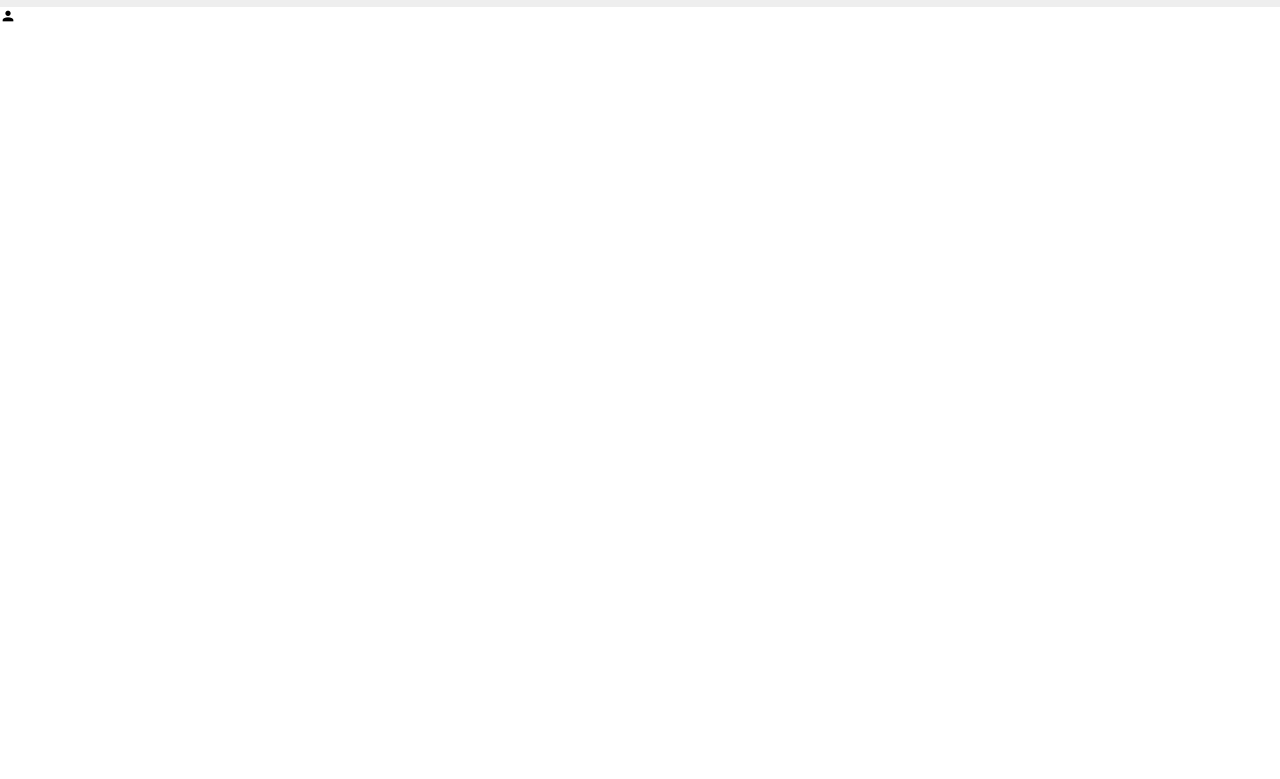
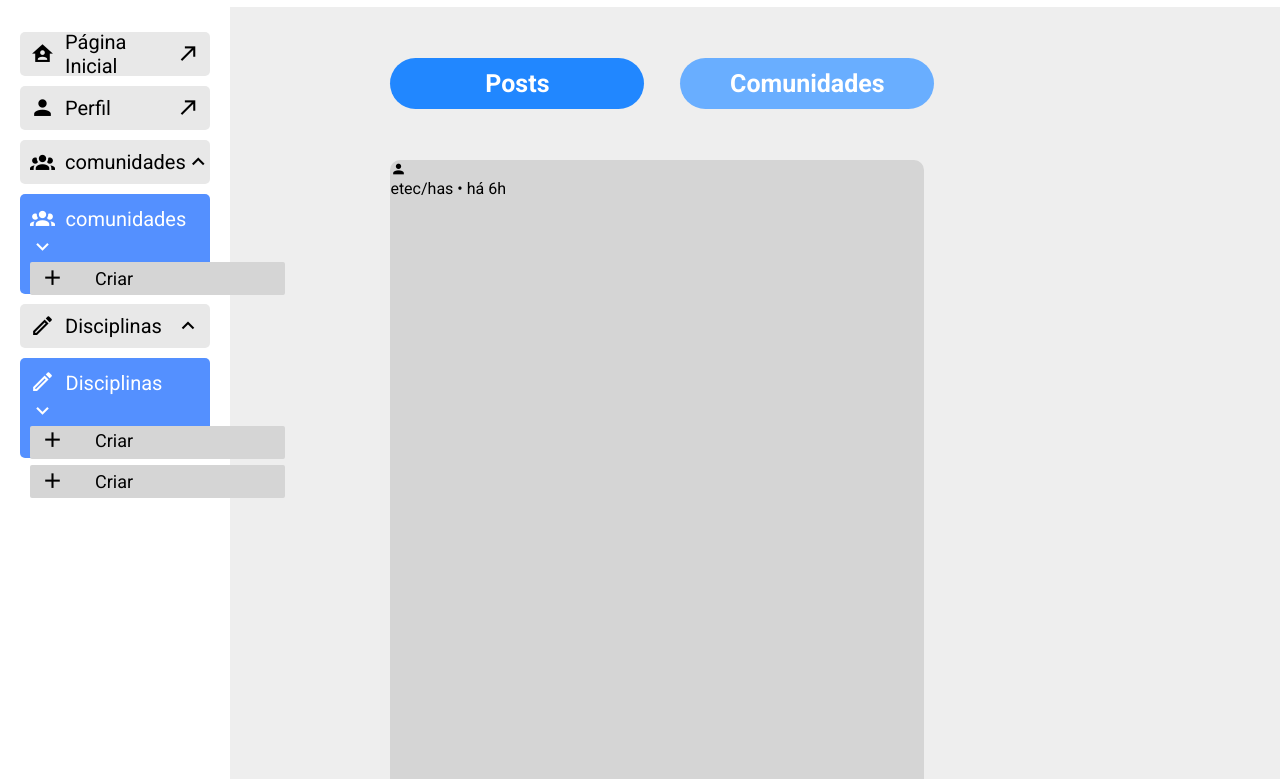
Before and after one commit to Vitto633/LearnInFlow, a plain HTML site: page index.html in a window 1280 px wide. Shown: the part 103-882 px from the top of the page. Before the commit the page ends 800 px from the top, so only its background shows below. Drawn offline with Linux system fonts and the light colour scheme.

Commit message:
feat:side bar

```diff
--- a/assets/css/style.css
+++ b/assets/css/style.css
@@ -1,13 +1,20 @@
 @import url('https://fonts.googleapis.com/css2?family=Roboto:ital,wght@0,100;0,300;0,400;0,500;0,700;0,900;1,100;1,300;1,400;1,500;1,700;1,900&display=swap');
+@import url('https://fonts.googleapis.com/css2?family=Roboto+Mono:ital,wght@0,100..700;1,100..700&display=swap');
 
 *{
   box-sizing: border-box;
   margin: 0;
   padding: 0;
+  font-family: 'Roboto';
 }
 
 body{
-  font-family: 'Roboto';
+  background-color: #eee;
+  /* display: flex; */
+}
+
+#divisao{
+  display: flex;
 }
 
 #logoNavBar{
@@ -28,7 +35,7 @@ body{
   text-align: center;
   align-items: center;
   padding: 10px;
-  background-color: #eee;
+  background-color: white;
 }
 
 #navBar img{
@@ -49,7 +56,7 @@ body{
 #btnCadastro{
   width: 145px;
   height: 45px;
-  font-weight: bold;
+  /* font-weight: bold;  */
   cursor: pointer;
   margin: auto;
   color: white;
@@ -57,6 +64,7 @@ body{
   border: none;
   border-radius: 5px;
   font-size: 18px;
+  margin-right: 10px;
 }
 
 #btnEntrar{
@@ -66,8 +74,131 @@ body{
   border-radius: 5px;
   border: none;
   font-size: 18px;
-  font-weight: bold;
+  /* font-weight: bolder; */
   color: white;
   margin: auto;
   cursor: pointer;
 }
+
+#sideBar{
+  display: inline-block;
+  flex-flow: column wrap;
+  background-color: white;
+  width: 18%;
+  height: 1000px;
+  padding: 15px;
+
+}
+
+.areaBtnSide{
+  display: flex;
+  width: 95%;
+  background-color: #E8E8E8;
+  margin: auto auto;
+  height: 44px;
+  padding: 10px;
+  align-items: center;
+  border-radius: 5px;
+  margin-top: 10px;
+}
+
+.iconeSide{
+  flex: 10%;
+  /* padding: 5px; */
+  font-size: 25px;
+}
+
+.textoSide{
+  flex: 80%;
+  font-size: 20px;
+  padding-left: 10px;
+}
+
+.iconeFlecha{
+  flex: 10%;
+  font-size: 25px;
+}
+
+.click{
+  background-color: #5490ff;
+  color: white;
+  display: flex;
+  flex-flow: row wrap;
+  height: 100px;
+}
+
+.liCriarComunidade{
+  display: flex;
+  flex-flow: column;
+}
+
+.areaBtnInside{
+  background-color: #d5d5d5;
+  border-radius: 2px;
+  display: flex;
+  color: black;
+  flex-flow: wrap;
+  gap: 10px;
+  height: 33px;
+  width: 255px;
+  text-align: center;
+  align-items: center;
+}
+
+.textoInside{
+  font-size: 18px;
+  padding-left: 20px;
+}
+
+.iconeInside{
+  font-size: 25px;
+  padding-left: 10px;
+}
+
+.disciplinasClick{
+  background-color: #5490ff;
+  color: white;
+  display: flex;
+  flex-flow: row wrap;
+  height: 100px;
+}
+
+header{
+  margin-left: 160px;
+  width: 82%;
+}
+
+#btnsHeader{
+  margin-top: 51px;
+  margin-bottom: 51px;
+}
+#btnPosts{
+  border: none;
+  background-color: #2187FF;
+  border-radius: 70px;
+  width: 254px;
+  height: 51px;
+  font-size: 25px;
+  color: white;
+  font-weight: bold;
+}
+
+#btnComunidades{
+  margin-left: 32px;
+  border: none;
+  background-color: #69AEFF;
+  border-radius: 70px;
+  width: 254px;
+  font-size: 25px;
+  font-weight: bold;
+  color: white;
+  height: 51px;
+}
+
+.containerPost{
+  width: 60%;
+  background-color: #d5d5d5;
+  height: 675px;
+  border-radius: 10px;
+
+}
--- a/index.html
+++ b/index.html
@@ -6,6 +6,7 @@
   <title>LearnInFlow</title>
   <link rel="stylesheet" href="https://cdn.jsdelivr.net/npm/@mdi/font@6.5.95/css/materialdesignicons.min.css">
   <link rel="stylesheet" href="assets/css/style.css">
+  <link rel="icon"  href="assets/img/minLogo.png">
 </head>
 <body>
   <nav id="navBar">
@@ -20,7 +21,105 @@
       <button id="btnEntrar">entrar</button>
     </div>
   </nav>
-  <i class="mdi mdi-account"></i>
+  <div id="divisao">
+<section id="sideBar">
+    <div class="areaBtnSide">
+      <div class="iconeSide">
+        <i class="mdi mdi-home-account"></i>
+      </div>
+      <div class="textoSide"><p>Página Inicial</p></div>
+      <div class="iconeFlecha">
+        <span class="mdi mdi-arrow-top-right"></span>
+      </div>
+    </div>
+
+     <div class="areaBtnSide">
+      <div class="iconeSide">
+      <i class="mdi mdi-account"></i>
+      </div>
+      <div class="textoSide"><p>Perfil</p></div>
+      <div class="iconeFlecha">
+        <span class="mdi mdi-arrow-top-right"></span>
+      </div>
+      </div>
+
+      <div class="areaBtnSide">
+      <div class="iconeSide">
+      <i class="mdi mdi-account-group"></i>
+      </div>
+      <div class="textoSide"><p>comunidades </p></div>
+      <div class="iconeFlecha">
+        <span class="mdi mdi-chevron-up"></span>
+      </div>
+      </div>
+
+      <div class="areaBtnSide click">
+      <div class="iconeSide" >
+      <i class="mdi mdi-account-group"></i>
+      </div>
+      <div class="textoSide"><p>comunidades</p></div>
+      <div class="iconeFlecha">
+        <span class="mdi mdi-chevron-down"></span>
+      </div >
+        <div>
+          <div class="areaBtnInside click">
+            <div class="iconeInside" >
+            <i class="mdi mdi-plus"></i>
+            </div>
+            <div class="textoInside"><p>Criar</p></div>
+        </div>
+      </div>
+      </div>
+
+      <div class="areaBtnSide">
+        <div class="iconeSide">
+        <i class="mdi mdi-pencil-outline"></i>
+        </div>
+        <div class="textoSide"><p>Disciplinas</p></div>
+        <div class="iconeFlecha">
+          <span class="mdi mdi-chevron-up"></span>
+        </div>
+        </div>
+
+        <div class="areaBtnSide disciplinasClick">
+        <div class="iconeSide" >
+        <i class="mdi mdi-pencil-outline"></i>
+        </div>
+        <div class="textoSide"><p>Disciplinas</p></div>
+        <div class="iconeFlecha">
+          <span class="mdi mdi-chevron-down"></span>
+        </div >
+          <div>
+            <div class="areaBtnInside click">
+              <div class="iconeInside" >
+              <i class="mdi mdi-plus"></i>
+              </div>
+              <div class="textoInside"><p>Criar</p></div>
+              <div class="areaBtnInside click">
+                <div class="iconeInside" >
+                <i class="mdi mdi-plus"></i>
+                </div>
+                <div class="textoInside"><p>Criar</p></div>
+          </div>
+        </div>
+        </div>
+  </section>
+  <header>
+    <div id="btnsHeader">
+      <button id="btnPosts">Posts</button>
+      <button id="btnComunidades">Comunidades</button>
+    </div>
+    <div class="containerPost">
+      <div>
+        <div class="profileContainer">
+          <i class="mdi mdi-account"></i>
+          <p>etec/has • há 6h</p>
+        </div>
+      </div>
+    </div>
+  </header>
+  </div>
+
  <script src="assets/js/script.js"></script>
 </body>
 </html>
```
Also changed, not shown: assets/img/minLogo.png (added).
